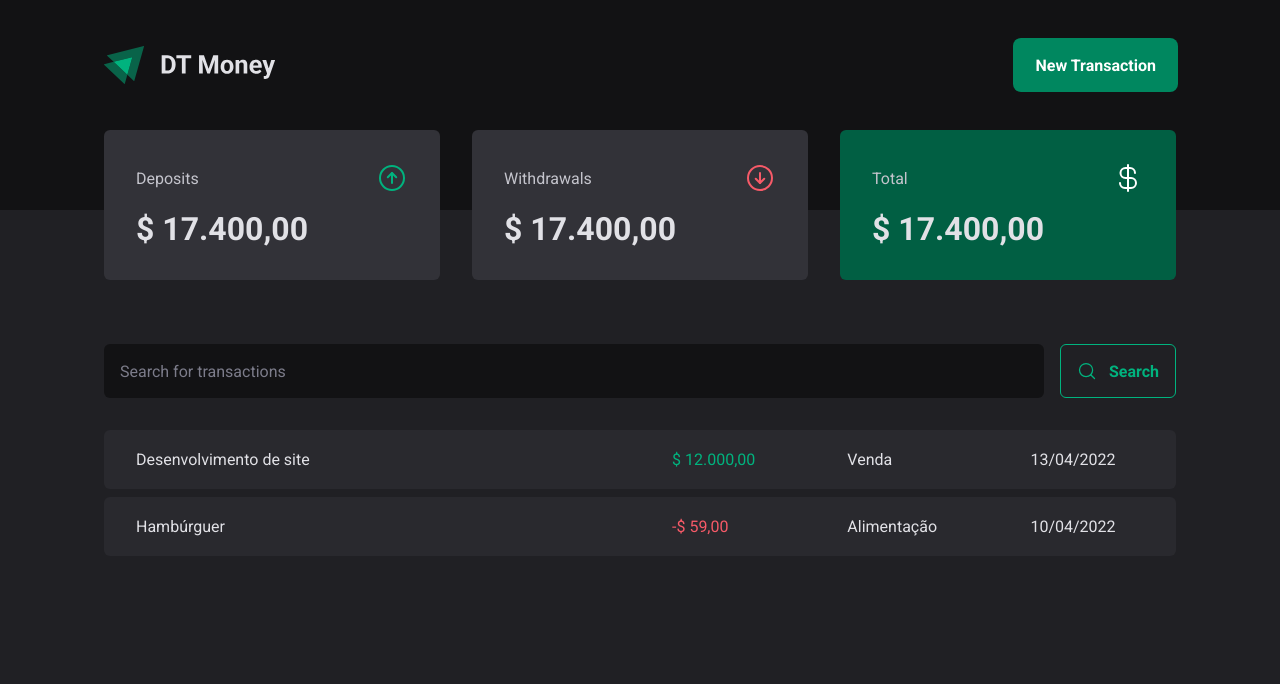
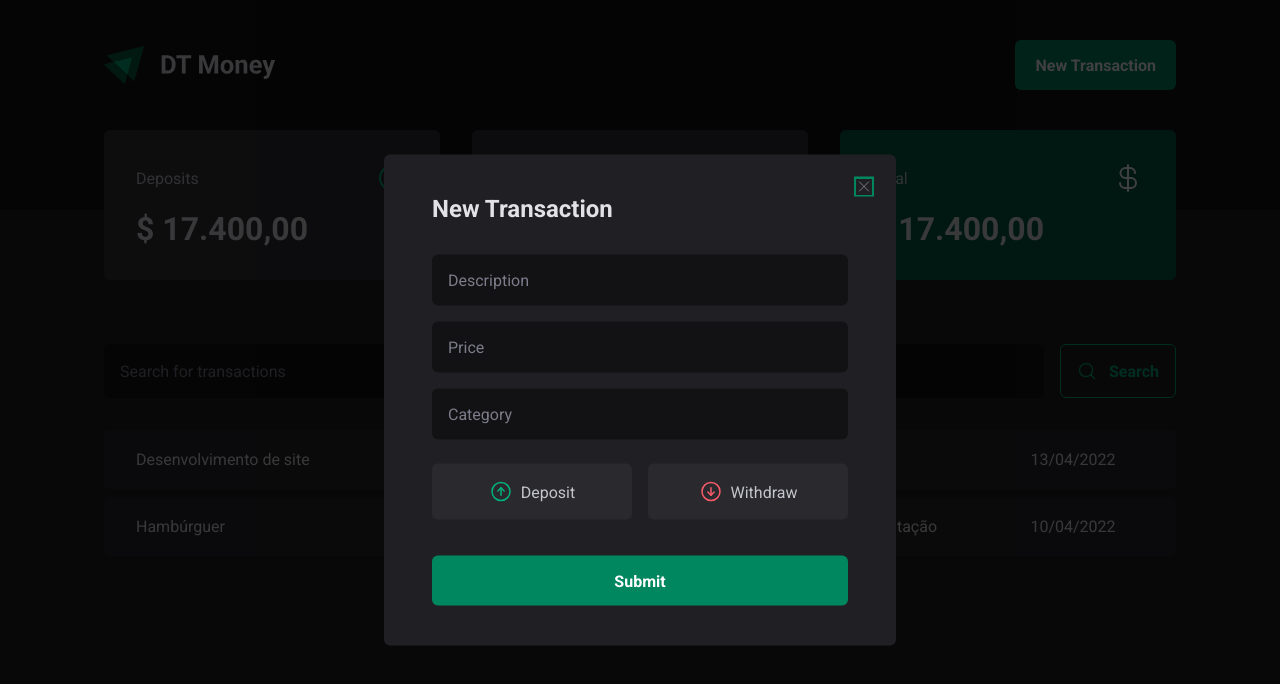
Before and after one commit to Durvalm/DT-Money, a React (Vite) app: page / in a window 1280 px wide. Both pictures are taken after a click on the button "New Transaction". Shown: the top 684 px of the page. Built offline with nearby package versions, Linux system fonts and the light colour scheme.

Commit message:
New Transaction Dialog

```diff
--- a/package.json
+++ b/package.json
@@ -10,6 +10,8 @@
     "preview": "vite preview"
   },
   "dependencies": {
+    "@radix-ui/react-dialog": "^1.0.5",
+    "@radix-ui/react-radio-group": "^1.1.3",
     "phosphor-react": "^1.4.1",
     "react": "^18.2.0",
     "react-dom": "^18.2.0",
--- a/src/components/Header/index.tsx
+++ b/src/components/Header/index.tsx
@@ -1,12 +1,19 @@
 import { HeaderContainer, HeaderContent, NewTransactionButton } from "./styles";
 import logoImg from '../../assets/logo.svg'
-
+import * as Dialog from '@radix-ui/react-dialog'
+import { NewTransactionModal } from "../NewTransactionModal";
 export function Header() {
     return (
         <HeaderContainer>
             <HeaderContent>
                 <img src={logoImg} alt=""/>
+                <Dialog.Root>
+                <Dialog.Trigger asChild>
                 <NewTransactionButton>New Transaction</NewTransactionButton>
+                </Dialog.Trigger>
+
+                <NewTransactionModal />
+            </Dialog.Root>
             </HeaderContent>
         </HeaderContainer>
     )
--- /dev/null
+++ b/src/components/NewTransactionModal/index.tsx
@@ -0,0 +1,39 @@
+import * as Dialog from '@radix-ui/react-dialog'
+import { CloseButton, Content, Overlay, TransactionType, TransactionTypeButton } from './styles'
+import { ArrowCircleDown, ArrowCircleUp, X } from 'phosphor-react'
+
+export function NewTransactionModal(){
+    return (
+        <Dialog.Portal>
+            <Overlay />
+
+            <Content>
+                <Dialog.Title>New Transaction</Dialog.Title>
+                <CloseButton>
+                    <X />
+                </CloseButton>
+
+                <form>
+                <input type="text" placeholder="Description" required />
+                <input type="number" placeholder="Price" required />
+                <input type="text" placeholder="Category" required />
+
+                <TransactionType>
+                    <TransactionTypeButton variant='income' value='income'>
+                        <ArrowCircleUp size={24} />
+                        Deposit
+                    </TransactionTypeButton >
+                    <TransactionTypeButton variant='outcome' value='outcome'>
+                        <ArrowCircleDown size={24} />
+                        Withdraw
+                    </TransactionTypeButton>
+                </TransactionType>
+
+                <button type="submit">
+                    Submit
+                </button>
+                </form>
+            </Content>
+        </Dialog.Portal>
+    )
+}
--- /dev/null
+++ b/src/components/NewTransactionModal/styles.ts
@@ -0,0 +1,104 @@
+import * as Dialog from '@radix-ui/react-dialog'
+import * as RadioGroup from '@radix-ui/react-radio-group'
+import styled from 'styled-components'
+
+
+export const Overlay = styled(Dialog.Overlay)`
+  position: fixed;
+  width: 100vw;
+  height: 100vh;
+  inset: 0;
+  background: rgba(0, 0, 0, 0.75);
+`
+
+export const Content = styled(Dialog.Content)`
+  min-width: 32rem;
+  border-radius: 6px;
+  padding: 2.5rem 3rem;
+  background: ${props => props.theme["gray-800"]};
+  position: fixed;
+  top: 50%;
+  left: 50%;
+  transform: translate(-50%, -50%);
+  form {
+    margin-top: 2rem;
+    display: flex;
+    flex-direction: column;
+    gap: 1rem;
+    input {
+      border-radius: 6px;
+      border: 0;
+      background: ${props => props.theme["gray-900"]};
+      color: ${props => props.theme["gray-300"]};
+      padding: 1rem;
+      &::placeholder {
+        color: ${props => props.theme["gray-500"]};
+      }
+    }
+    button[type="submit"] {
+      height: 50px;
+      border: 0;
+      background: ${props => props.theme["green-500"]};
+      color: ${props => props.theme.white};
+      font-weight: bold;
+      padding: 0 1.25rem;
+      border-radius: 6px;
+      margin-top: 1.25rem;
+      cursor: pointer;
+      &:hover {
+        background: ${props => props.theme["green-700"]};
+        transition: background-color 0.2s;
+      }
+    }
+  }
+`;
+
+export const CloseButton = styled(Dialog.Close)`
+    position: absolute;
+    background: transparent ;
+    border: 0;
+    top: 1.5rem;
+    right: 1.5rem;
+    line-height: 0;
+    cursor: pointer;
+    color: ${props => props.theme['gray-500']};
+`
+
+export const TransactionType = styled(RadioGroup.Root)`
+  display: grid;
+  grid-template-columns: repeat(2, 1fr);
+  gap: 1rem;
+  margin-top: 0.5rem;
+`;
+
+interface TransactionTypeButtonProps {
+  variant: 'income' | 'outcome';
+}
+
+export const TransactionTypeButton = styled(RadioGroup.Item)<TransactionTypeButtonProps>`
+  background: ${props => props.theme["gray-700"]};
+  padding: 1rem;
+  display: flex;
+  align-items: center;
+  justify-content: center;
+  gap: 0.5rem;
+  border-radius: 6px;
+  cursor: pointer;
+  border: 0;
+  color: ${props => props.theme["gray-300"]};
+  svg {
+    color: ${props => props.variant === 'income' ? props.theme["green-300"] : props.theme["red-300"]};
+  }
+  &[data-state='unchecked']:hover {
+    transition: background-color 0.2s;
+    background: ${props => props.theme["gray-600"]};
+  }
+  &[data-state='checked'] {
+    color: ${props => props.theme.white};
+    background: ${props => props.variant === 'income' ? props.theme["green-500"] : props.theme["red-500"]};
+    svg {
+      color: ${props => props.theme.white};
+    }
+  }
+
+`;
```
Also changed, not shown: 1 other file (tests, documents, lock files or other folders).
